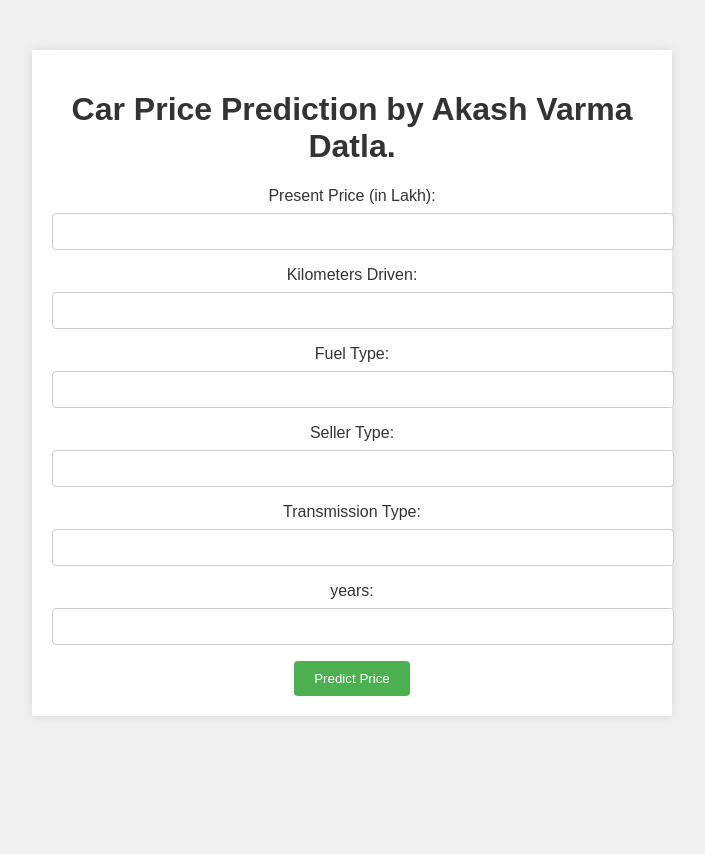
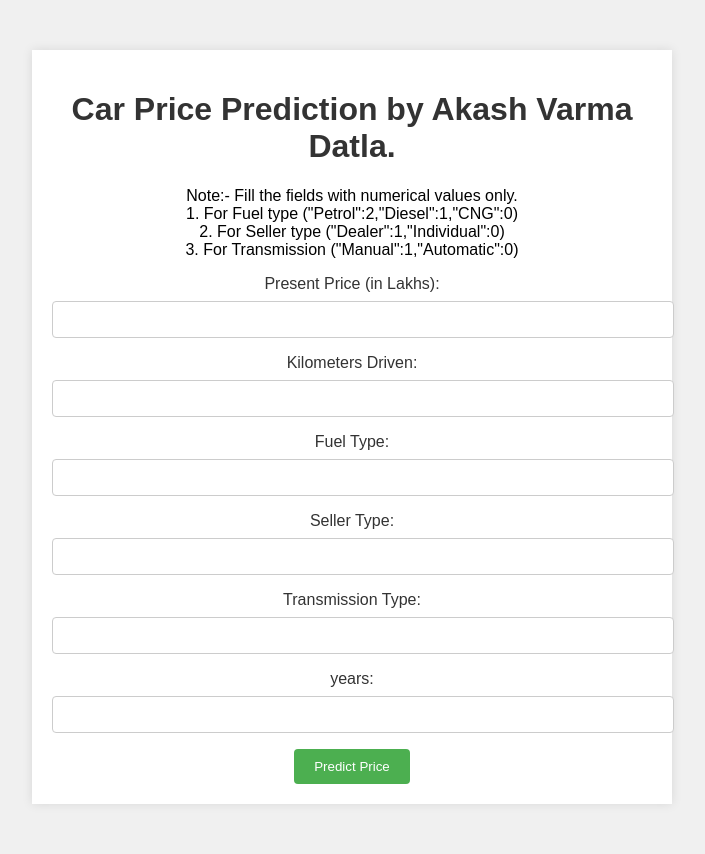
Before and after one commit to Akashvarma26/Car-Price-Prediction, a Flask app: page / in a window 1280 px wide. Shown: the whole page, without its empty margins (288-993 px from the left). Before the commit the page ends 716 px from the top, so only its background shows below. Run offline with Flask 3, Linux system fonts and the light colour scheme; parts of the project's set-up code (start-up, migrations or seed data) failed here and were passed over.

Commit message:
new commit

```diff
--- a/app.py
+++ b/app.py
@@ -21,3 +21,6 @@ def predict():
         prediction = model.predict([[Present_Price, Kms_Driven, Fuel_Type, Seller_Type, Transmission,no_of_year]])
         output = round(prediction[0], 2)
         return render_template('index.html', output="The Predicted price of the car is rs {} Lakhs".format(output))
+
+if __name__ == '__main__':
+    app.run(debug=True)
--- a/templates/index.html
+++ b/templates/index.html
@@ -12,7 +12,13 @@
     <div class="container">
         <h1>Car Price Prediction by Akash Varma Datla.</h1>
         <form method="post" action="{{ url_for('predict') }}">
-            <label for="price">Present Price (in Lakh):</label>
+            <p>
+                Note:- Fill the fields with numerical values only.<br>
+                1. For Fuel type ("Petrol":2,"Diesel":1,"CNG":0)<br>
+                2. For Seller type ("Dealer":1,"Individual":0)<br>
+                3. For Transmission ("Manual":1,"Automatic":0)<br>
+            </p>
+            <label for="price">Present Price (in Lakhs):</label>
             <input type="number" step="0.01" name="price" required>
 
             <label for="kms_driven">Kilometers Driven:</label>
```
